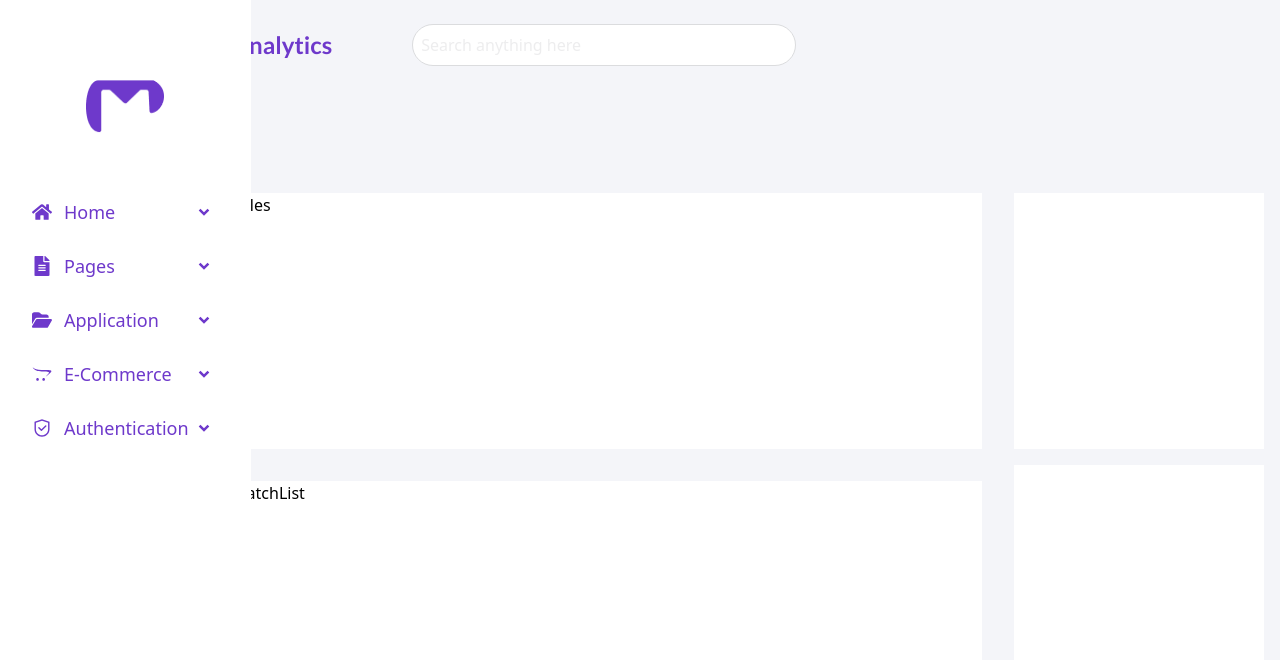
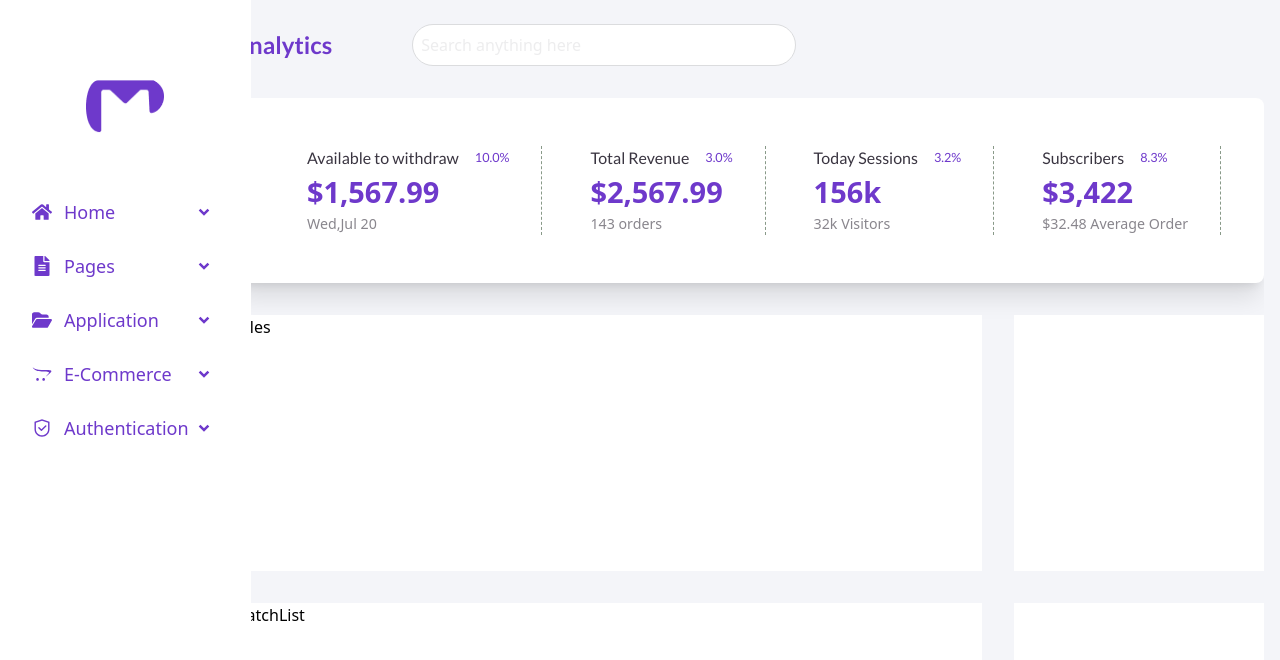
Before and after one commit to Favics-T/Admin-Dashboard, a React (Vite) app: page /analytics in a window 1280 px wide. Shown: the top 660 px of the page. Built offline with nearby package versions, Linux system fonts and the light colour scheme.

Commit message:
working on analytics page

```diff
--- a/src/pages/Home/Analytics.jsx
+++ b/src/pages/Home/Analytics.jsx
@@ -11,7 +11,7 @@ const Analytics = () => {
       <div className='flex  flex-col gap-8'>
         <Category />
 
-        <div className='flex gap-8'>
+        <div className='flex md:flex-row flex-col gap-8'>
             {/* sales and watchlist */}
                 <div className="flex flex-col gap-8">
                     <AnalyticsSales />
@@ -19,7 +19,7 @@ const Analytics = () => {
                 </div>
 
                 {/* countries and device category */}
-                <div className='flex flex-col gap-4'>
+                <div className='flex flex-col gap-8'>
                     <Device />
                     <Countries />
                 </div>
--- a/src/pages/Home/components/Category.jsx
+++ b/src/pages/Home/components/Category.jsx
@@ -1,9 +1,33 @@
 import React from 'react'
+const cat =[
+    {title:"Available to withdraw", perc:"10.0%", price:"$1,567.99", day:"Wed,Jul 20"},
+    {title:"Total Revenue", perc:"3.0%", price:"$2,567.99", day:"143 orders"},
+    {title:"Today Sessions", perc:"3.2%", price:"156k", day:"32k Visitors"},
+    {title:"Subscribers", perc:"8.3%", price:"$3,422", day:"$32.48 Average Order"},
+]
+
+const CatCard = ({title, perc,price,order})=>{
+    return(
+    <div className='px-8 border-r border-dashed border-[#898] '>
+        <div className='flex gap-4  items-center lato '>
+           <h1 className='text-[#3A3541]  font-medium text-[16px]'>{title} </h1>
+           <p className='text-[#6E39CB] text-[12.64px]'>{perc}</p>
+        </div>
+        <h1 className='text-[#6E39CB] font-bold text-[28.93px]'>{price}</h1>
+        <p className='text-[#89868D] text-[14.22px]'>{order}</p>
+    </div>
+
+    )
+}
 
 const Category = () => {
   return (
-    <div>
-
+    <div className='bg-white rounded-lg shadow-xl  flex md:flex-row flex-col items-center justify-center gap-4 py-12'>
+      {
+        cat.map(({title,perc, price,day})=>(
+            <CatCard title = {title} perc={perc} price={price} order={day} />
+        ))
+      }
     </div>
   )
 }
```
